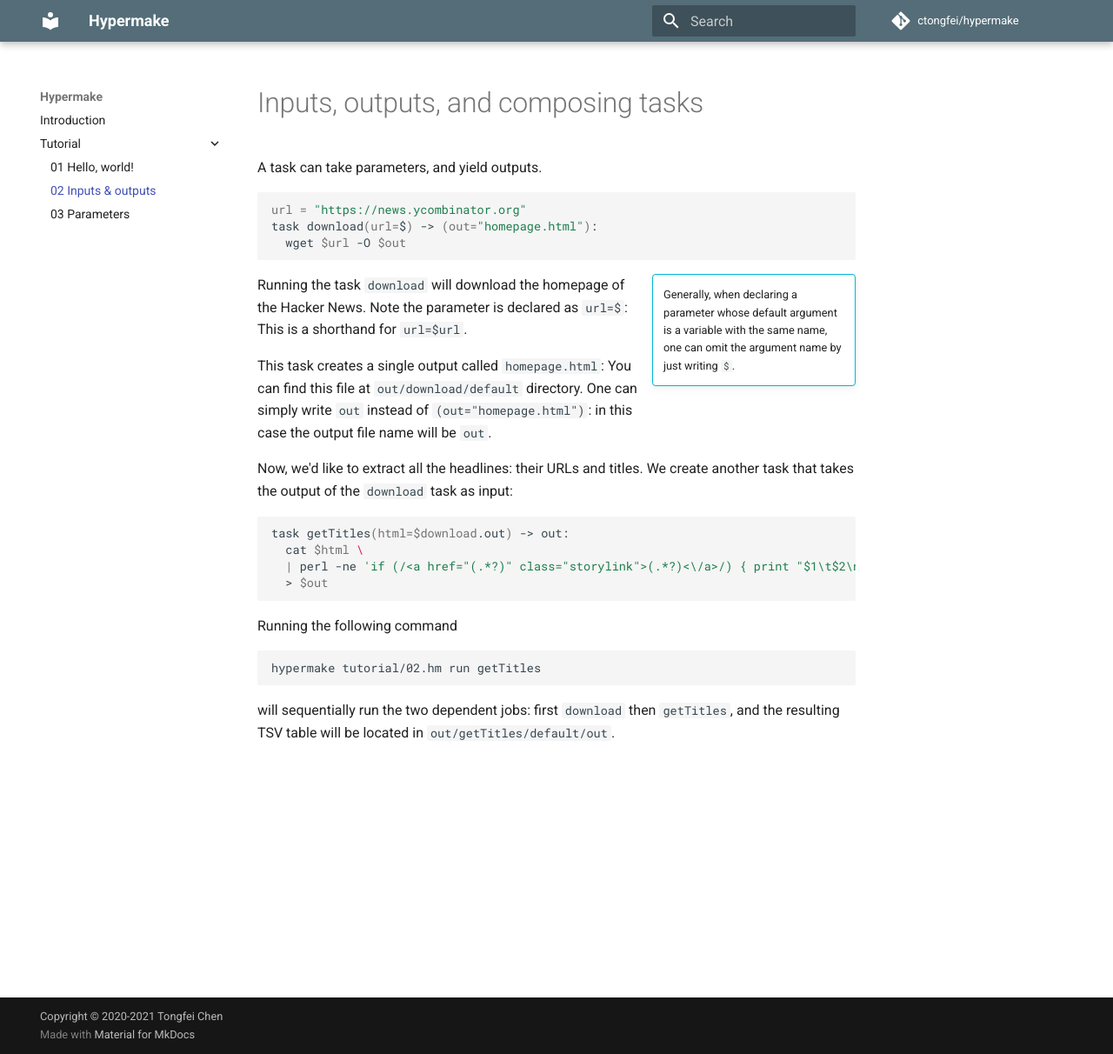
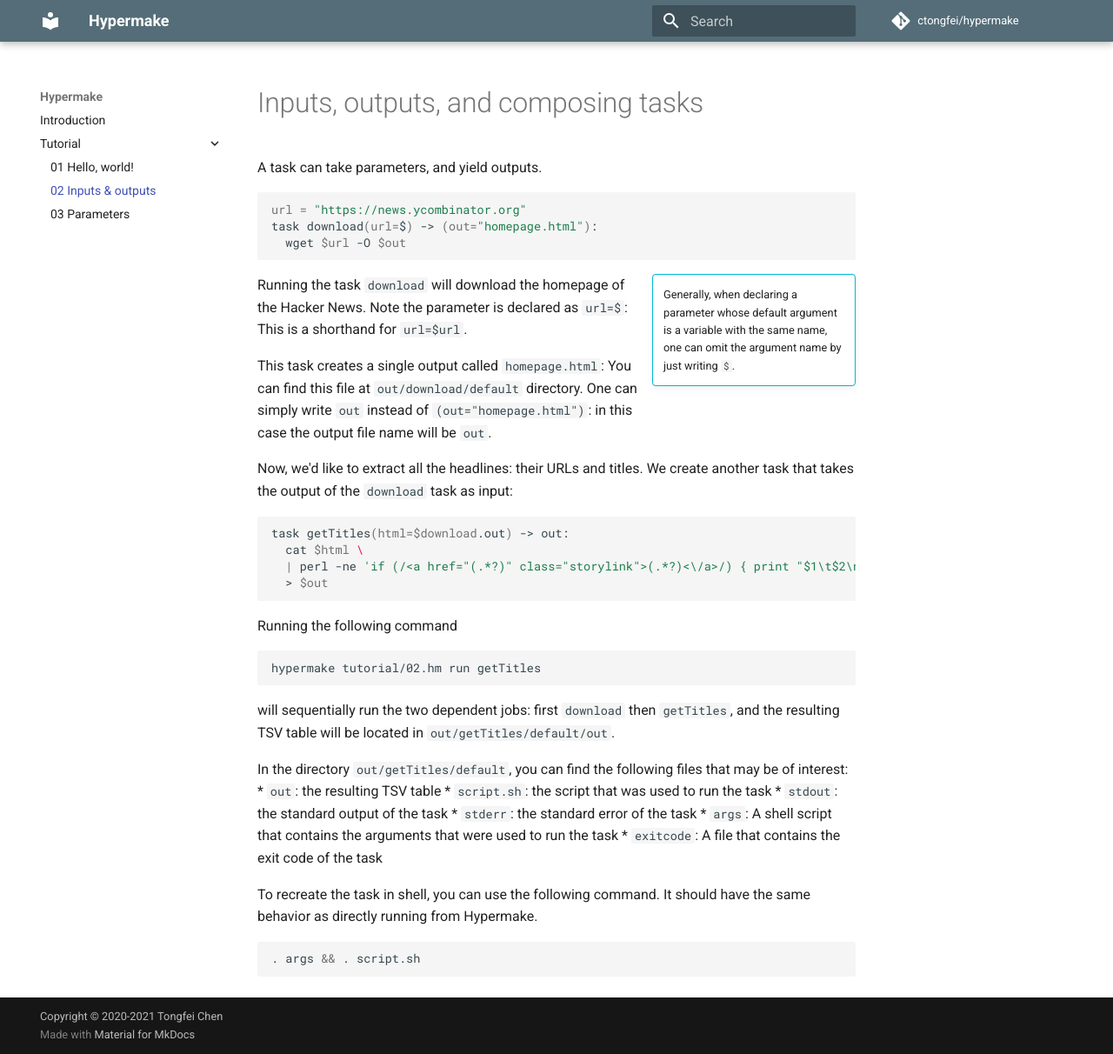
Before and after one commit to ctongfei/hypermake, an MkDocs documentation site: the page built from docs/tutorial/02-compose.md, in a window 1280 px wide and 1212 px high. Shown: the whole window at 87% size. Built offline with MkDocs 1.6.1 and Material for MkDocs 9.7.7, drawn with Linux system fonts in a browser that asks for light colours; comment, search, counter and statistics services are not loaded.

Commit message:
fix bug, docs

````diff
--- a/docs/tutorial/02-compose.md
+++ b/docs/tutorial/02-compose.md
@@ -31,3 +31,16 @@
 ```
 will sequentially run the two dependent jobs: first `download` then `getTitles`,
 and the resulting TSV table will be located in `out/getTitles/default/out`.
+
+In the directory `out/getTitles/default`, you can find the following files that may be of interest:
+ * `out`: the resulting TSV table
+ * `script.sh`: the script that was used to run the task
+ * `stdout`: the standard output of the task
+ * `stderr`: the standard error of the task
+ * `args`: A shell script that contains the arguments that were used to run the task
+ * `exitcode`: A file that contains the exit code of the task
+
+To recreate the task in shell, you can use the following command. It should have the same behavior as directly running from Hypermake.
+```shell
+. args && . script.sh
+```
````
Also changed, not shown: docs/tutorial/03-branch.md (+5 -3 lines), 17 other files.
